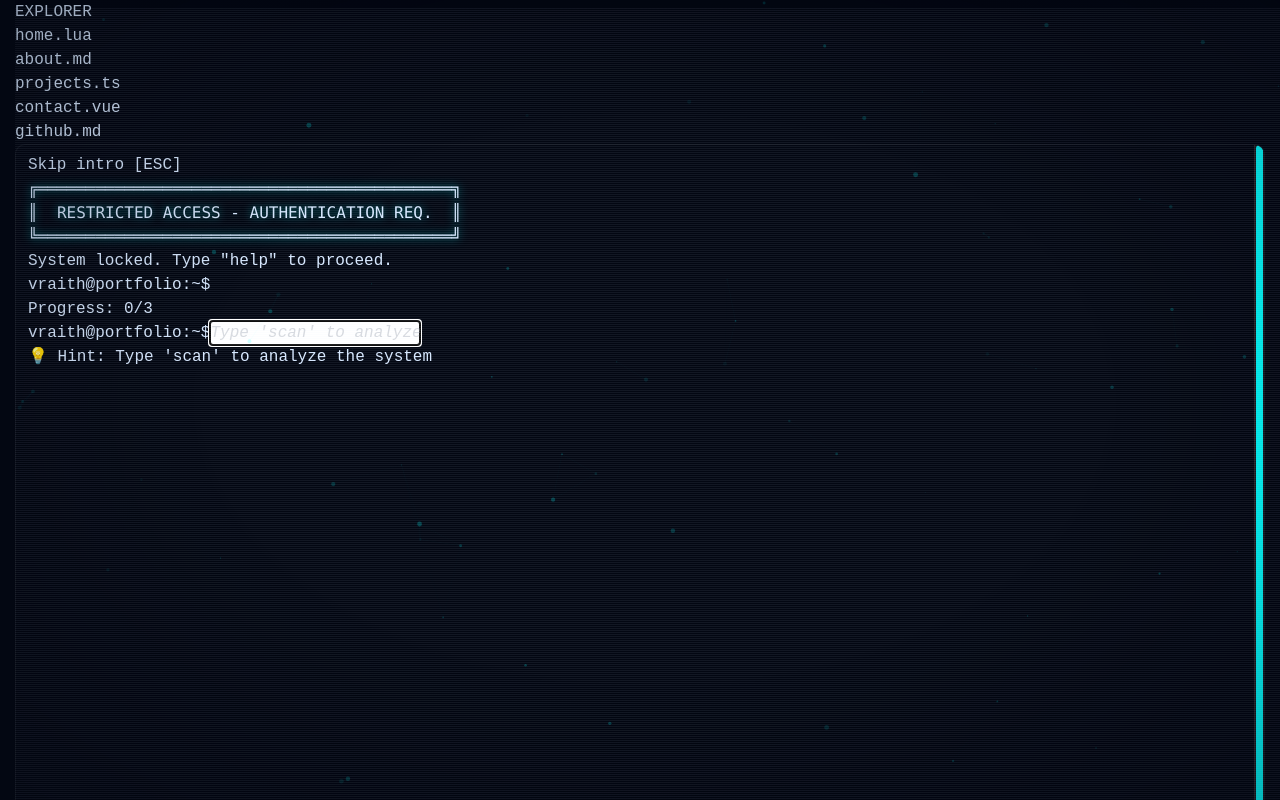
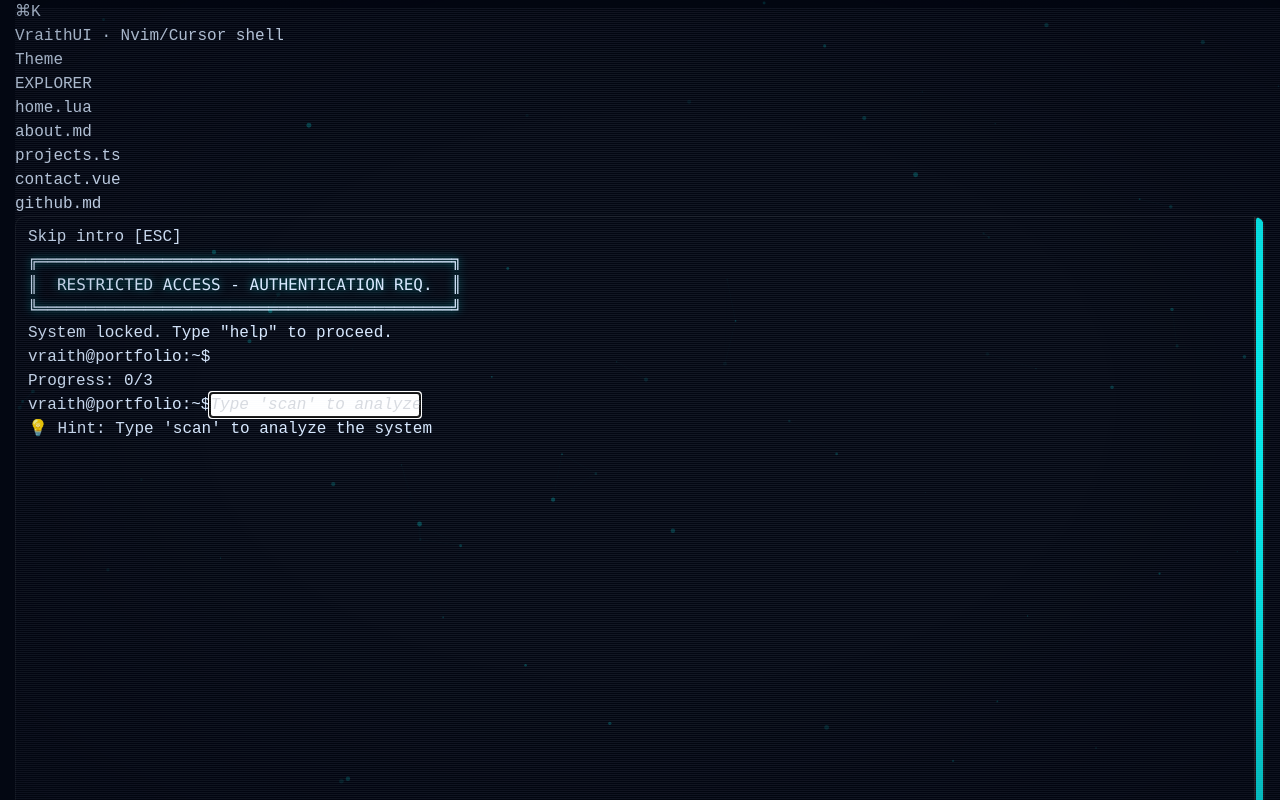
Before and after one commit to Jackmaa/vraithui-portfolio, a Vue app: page / in a window 1280 px wide. Shown: the top 800 px of the page. Built offline with nearby package versions, Linux system fonts and the light colour scheme.

Commit message:
Refactor layout in EditorShell.vue by consolidating button and text elements for improved structure and readability, enhancing the overall user interface.

```diff
--- a/src/vraithui/layout/EditorShell.vue
+++ b/src/vraithui/layout/EditorShell.vue
@@ -43,7 +43,6 @@
       </button>
 
       <!-- Desktop palette shortcut -->
-      <div v-show="!showingIntro" class="flex space-between w-full">
       <button
         class="sm:hidden md:inline-flex btn btn-ghost btn-sm"
         @click="paletteOpen = true"
@@ -55,10 +54,7 @@
         VraithUI · Nvim/Cursor shell
       </div>
       <div class="ml-auto flex items-center gap-3">
-          <button class="btn btn-ghost btn-sm" @click="toggleTheme">
-            Theme
-          </button>
-        </div>
+        <button class="btn btn-ghost btn-sm" @click="toggleTheme">Theme</button>
       </div>
     </header>
 
```
Lines whose indentation alone changed are shown as unchanged.
